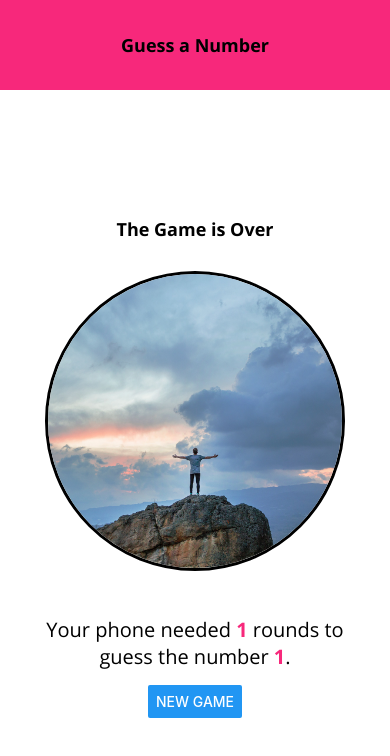
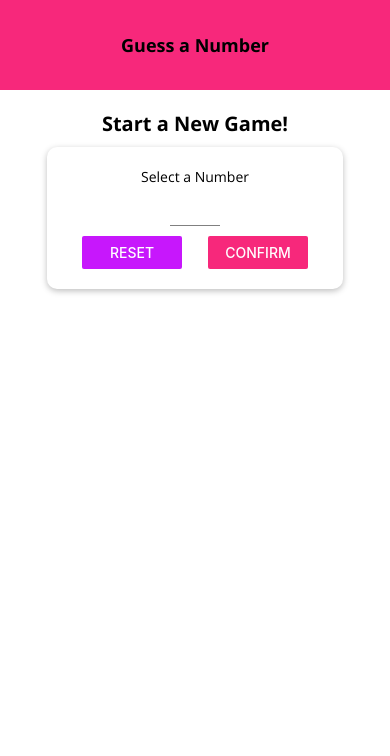
Before and after one commit to skin93/guess-a-number, a React Native app: screen / in a window 390 px wide. Shown: the top 756 px of the page. Built offline with nearby package versions, Linux system fonts and the light colour scheme.

Commit message:
Add BaseButton component

```diff
--- a/App.js
+++ b/App.js
@@ -44,13 +44,6 @@
   }
 
   let content = <StartGameScreen onStartGame={startGameHandler} />
-  content = (
-    <GameOverScreen
-      roundsNumber={1}
-      userNumber={1}
-      onRestart={configureNewGameHandler}
-    />
-  )
 
   if (userNumber && guessRounds <= 0) {
     content = (
--- /dev/null
+++ b/components/UI/BaseButton.js
@@ -0,0 +1,28 @@
+import React from 'react'
+import { StyleSheet, Text, View, TouchableOpacity } from 'react-native'
+import colors from '../../constants/colors'
+
+const BaseButton = (props) => {
+  return (
+    <TouchableOpacity activeOpacity={0.6} onPress={props.onPress}>
+      <View style={styles.button}>
+        <Text style={styles.buttonText}>{props.children}</Text>
+      </View>
+    </TouchableOpacity>
+  )
+}
+
+export default BaseButton
+
+const styles = StyleSheet.create({
+  button: {
+    backgroundColor: colors.primary,
+    paddingVertical: 12,
+    paddingHorizontal: 30,
+    borderRadius: 25,
+  },
+  buttonText: {
+    color: 'white',
+    fontFamily: 'open-sans',
+  },
+})
--- a/screens/GameOverScreen.js
+++ b/screens/GameOverScreen.js
@@ -2,6 +2,7 @@
 import { Button, Image, StyleSheet, Text, View } from 'react-native'
 
 import BaseBodyText from '../components/UI/BaseBodyText'
+import BaseButton from '../components/UI/BaseButton'
 import BaseTitleText from '../components/UI/BaseTitleText'
 import colors from '../constants/colors'
 
@@ -24,7 +25,7 @@
           <Text style={styles.highlight}>{props.userNumber}</Text>.
         </BaseBodyText>
       </View>
-      <Button title='NEW GAME' onPress={props.onRestart} />
+      <BaseButton onPress={props.onRestart}>NEW GAME</BaseButton>
     </View>
   )
 }
--- a/screens/GameScreen.js
+++ b/screens/GameScreen.js
@@ -5,6 +5,7 @@
 import BaseCard from '../components/UI/BaseCard'
 
 import DefaultStyles from '../constants/default-styles'
+import BaseButton from '../components/UI/BaseButton'
 
 const generateRandomBetween = (min, max, exclude) => {
   min = Math.ceil(min)
@@ -64,11 +65,12 @@
       <Text style={DefaultStyles.title}>Opponent's Guess</Text>
       <NumberContainer>{currentGuess}</NumberContainer>
       <BaseCard style={styles.buttonContainer}>
-        <Button title='LOWER' onPress={nextGuessHandler.bind(this, 'lower')} />
-        <Button
-          title='GREATER'
-          onPress={nextGuessHandler.bind(this, 'greater')}
-        />
+        <BaseButton onPress={nextGuessHandler.bind(this, 'lower')}>
+          LOWER
+        </BaseButton>
+        <BaseButton onPress={nextGuessHandler.bind(this, 'greater')}>
+          GREATER
+        </BaseButton>
       </BaseCard>
     </View>
   )
@@ -86,7 +88,7 @@
     flexDirection: 'row',
     justifyContent: 'space-around',
     marginTop: 20,
-    width: 300,
-    maxWidth: '80%',
+    width: 400,
+    maxWidth: '90%',
   },
 })
--- a/screens/StartGameScreen.js
+++ b/screens/StartGameScreen.js
@@ -13,6 +13,7 @@
 import BaseCard from '../components/UI/BaseCard'
 import BaseInput from '../components/UI/BaseInput'
 import BaseTitleText from '../components/UI/BaseTitleText'
+import BaseButton from '../components/UI/BaseButton'
 import NumberContainer from '../components/UI/NumberContainer'
 import colors from '../constants/colors'
 
@@ -52,10 +53,9 @@
       <BaseCard style={styles.summaryContainer}>
         <BaseBodyText>You selected</BaseBodyText>
         <NumberContainer>{selectedNumber}</NumberContainer>
-        <Button
-          title='START GAME'
-          onPress={() => props.onStartGame(selectedNumber)}
-        />
+        <BaseButton onPress={() => props.onStartGame(selectedNumber)}>
+          START GAME
+        </BaseButton>
       </BaseCard>
     )
   }
```
